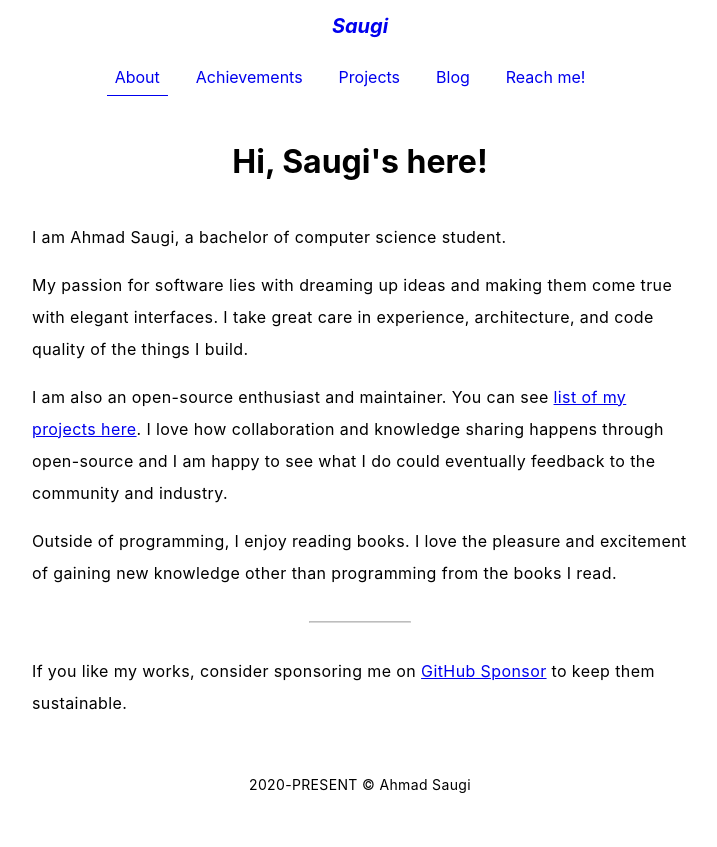
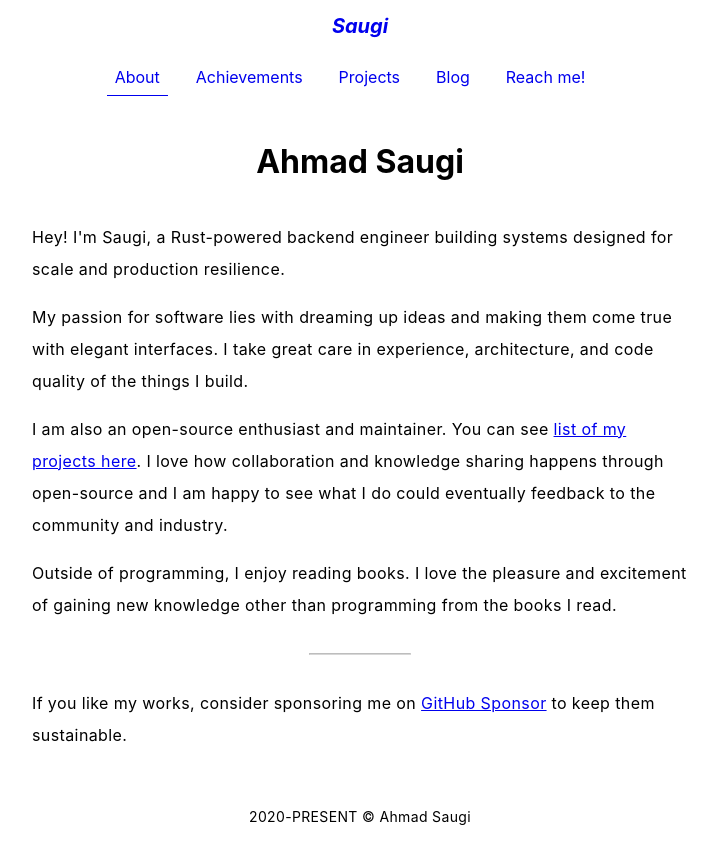
Before and after one commit to zuramai/saugi.me, a Nuxt app: page / in a window 1280 px wide. Shown: the whole page, without its empty margins (280-997 px from the left). Before the commit the page ends 815 px from the top, so only its background shows below. Built offline with nearby package versions, Linux system fonts and the light colour scheme.

Commit message:
update home page text

```diff
--- a/pages/index.vue
+++ b/pages/index.vue
@@ -10,9 +10,9 @@ useHead({
 <section class="content">
   <div class="container mx-auto">
     <div class="prose">
-      <h1 class="text-center">Hi, Saugi's here!</h1>
+      <h1 class="text-center">Ahmad Saugi</h1>
       <p>
-        I am Ahmad Saugi, a bachelor of computer science student.
+        Hey! I'm Saugi, a Rust-powered backend engineer building systems designed for scale and production resilience.
       </p>
       <p>My passion for software lies with dreaming up ideas and making them come true with elegant interfaces. I take great care in experience, architecture, and code quality of the things I build.</p>
       <p>
```
